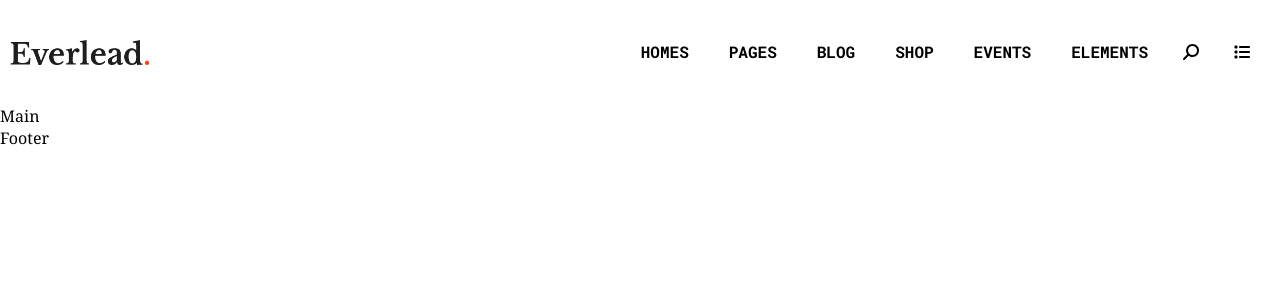
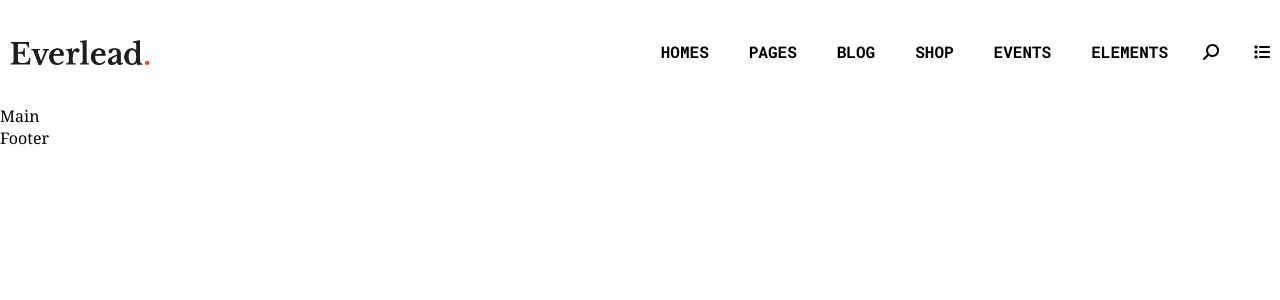
Before and after one commit to AnatoliyZakhryapin/proj-html-vuejs, a Vue app: page / in a window 1280 px wide. Shown: the top 300 px of the page. Built offline with nearby package versions, Linux system fonts and the light colour scheme.

Commit message:
fix style header

```diff
--- a/src/components/PageHeader.vue
+++ b/src/components/PageHeader.vue
@@ -88,11 +88,11 @@ export default {
                 align-items: baseline;
 
                 .input {
-                    padding: 0px 15px;
+                    margin: 0px 15px;
                     transform: rotatey(180deg);
                 }
                 .menu-secondary {
-                    padding: 0px 20px;
+                    margin-left: 20px;
                 }
             }
         }
```
